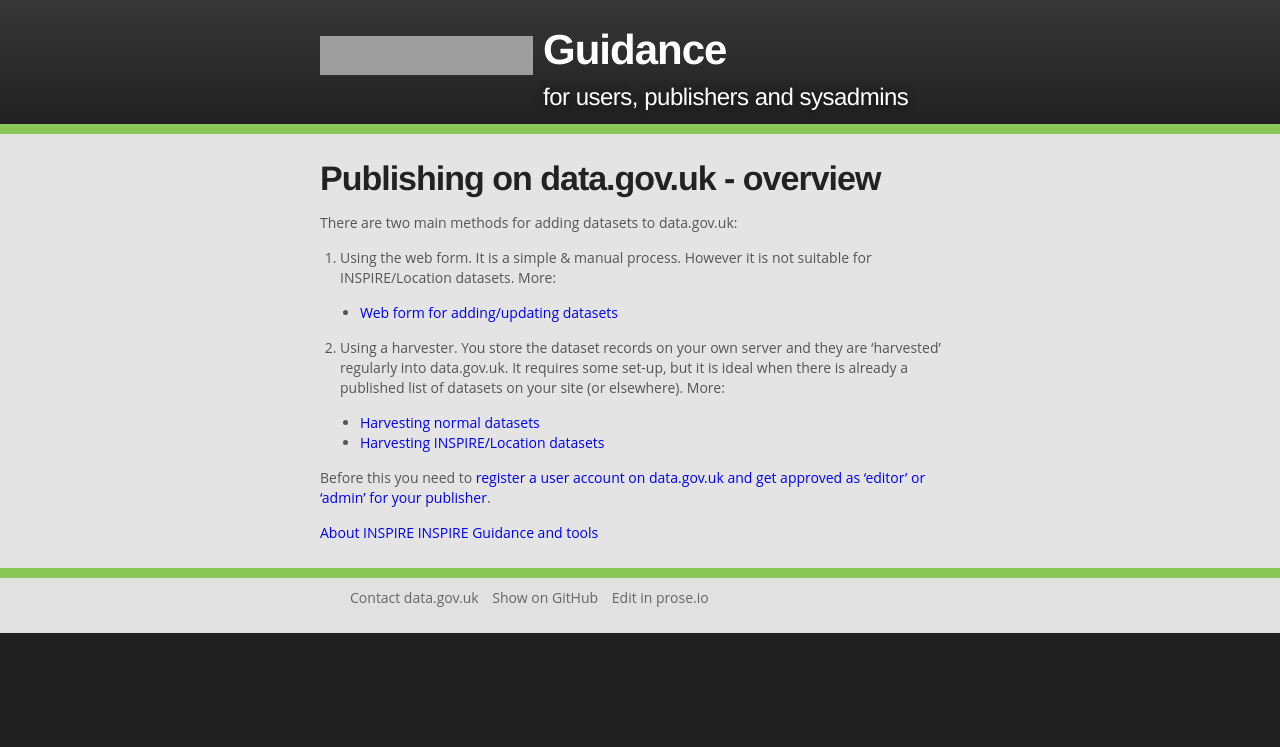
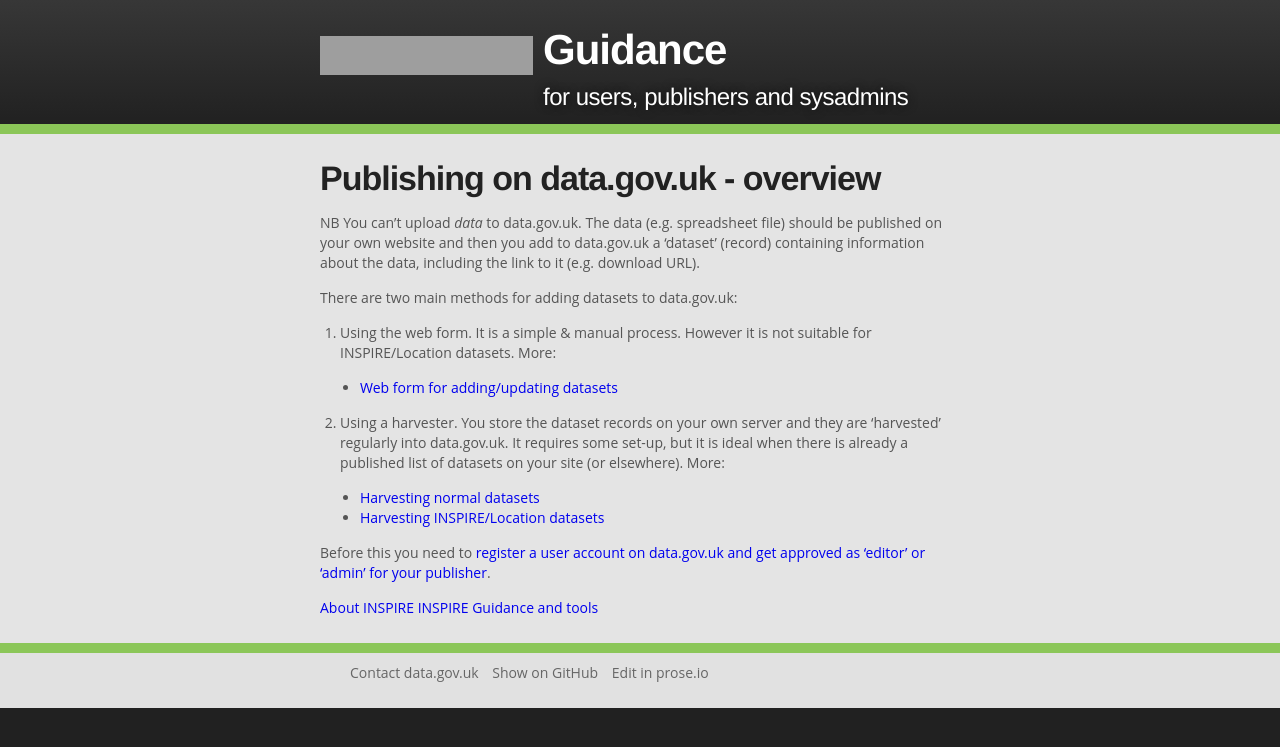
Before and after one commit to datagovuk/guidance, a Jekyll site: the page built from publishing_on_data_gov_uk_overview.md, in a window 1280 px wide, cut to the strip 0-747 px from the top of the page. Built offline with Jekyll 4.4.1, drawn with Linux system fonts in a browser that asks for light colours; grey boxes are pictures that could not be loaded.

Commit message:
Mention that you cant upload data to DGU.

```diff
--- a/publishing_on_data_gov_uk_overview.md
+++ b/publishing_on_data_gov_uk_overview.md
@@ -2,6 +2,8 @@
 title: Publishing on data.gov.uk - overview
 layout: "default"
 ---
+
+NB You can't upload _data_ to data.gov.uk. The data (e.g. spreadsheet file) should be published on your own website and then you add to data.gov.uk a 'dataset' (record) containing information about the data, including the link to it (e.g. download URL).
 
 There are two main methods for adding datasets to data.gov.uk:
 
```
